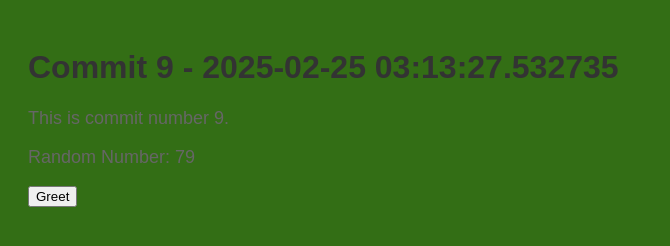
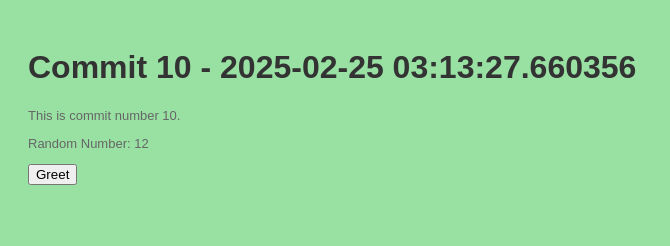
Before and after one commit to legbald0d/myrep-repo-20250225031320, a plain HTML site: page index.html in a window 1280 px wide. Shown: the whole page, without its empty margins (0-670 px from the left). Drawn offline with Linux system fonts and the light colour scheme.

Commit message:
📝 Commit 10 with HTML, CSS, and JS

```diff
--- a/index.html
+++ b/index.html
@@ -2,13 +2,13 @@
     <!DOCTYPE html>
     <html>
     <head>
-        <title>Commit 9 - 2025-02-25 03:13:27.532735</title>
+        <title>Commit 10 - 2025-02-25 03:13:27.660356</title>
         <link rel="stylesheet" href="style.css">
     </head>
     <body>
-        <h1>Commit 9 - 2025-02-25 03:13:27.532735</h1>
-        <p>This is commit number 9.</p>
-        <p>Random Number: 79</p>
+        <h1>Commit 10 - 2025-02-25 03:13:27.660356</h1>
+        <p>This is commit number 10.</p>
+        <p>Random Number: 12</p>
         <button onclick="greet()">Greet</button>
         <script src="script.js"></script>
     </body>
--- a/script.js
+++ b/script.js
@@ -2,4 +2,4 @@
     function greet() {
         alert('Hello from commit ' + commitNumber + '!');
     }
-    var commitNumber = 9;
+    var commitNumber = 10;
--- a/style.css
+++ b/style.css
@@ -1,7 +1,7 @@
 
     body {
         font-family: Arial, sans-serif;
-        background-color: #336e15;
+        background-color: #98e1a3;
         padding: 20px;
     }
     h1 {
@@ -9,5 +9,5 @@
     }
     p {
         color: #666;
-        font-size: 18px;
+        font-size: 13px;
     }
```
